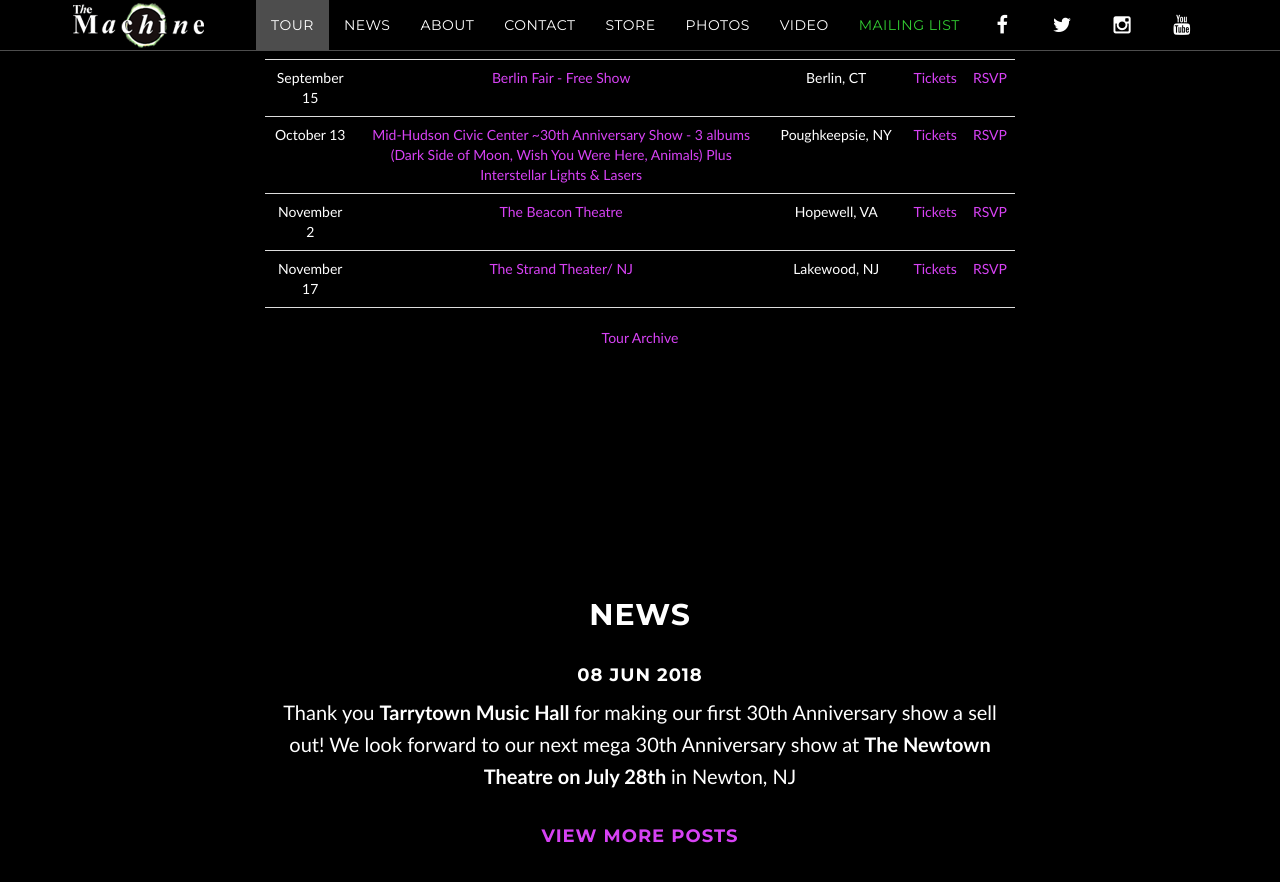
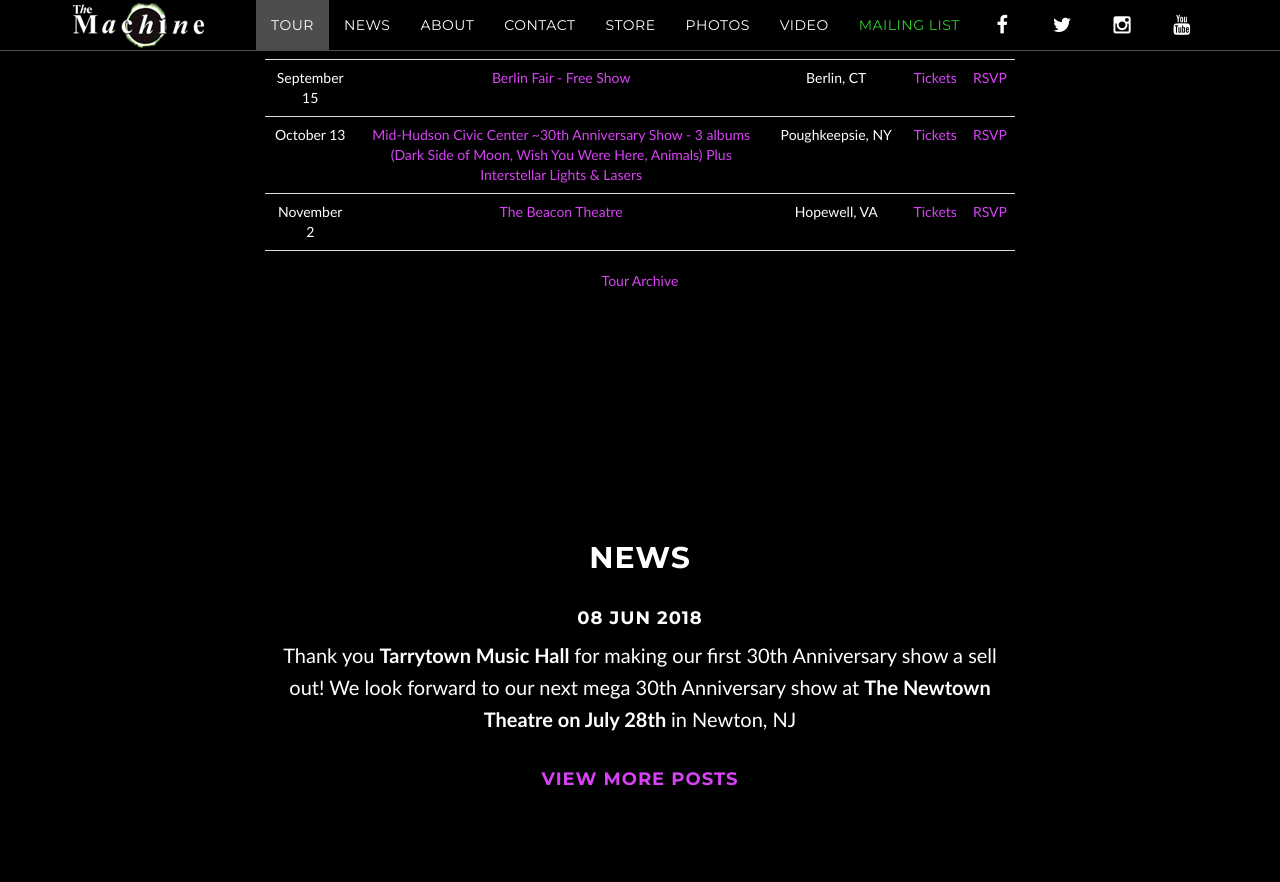
Before and after one commit to machineweb/machineweb.github.io, a Jekyll site: the page built from index.html, in a window 1280 px wide and 900 px high, scrolled down 1278 px. Shown: the top 882 px of the window. Built offline with Jekyll 4.4.1, drawn with Linux system fonts in a browser that asks for light colours; comment, search, counter and statistics services are not loaded.

Commit message:
Updated tour

```diff
--- a/_data/tour.yml
+++ b/_data/tour.yml
@@ -3353,13 +3353,7 @@
     rsvp-url: "https://www.facebook.com/events/176046606344545/"
     order: "1529038800000"
 
-  - date: "November 17 2018"
-    venue: "The Strand Theater/ NJ"
-    venue-url: "https://strand.org/get-tickets/?Page=https%3a%2f%2fpublic.ticketbiscuit.com%2fStrand%2fEvents%2f336629"
-    location: "Lakewood, NJ"
-    tickets-url: "https://strand.org/get-tickets/?Page=https%3a%2f%2fpublic.ticketbiscuit.com%2fStrand%2fEvents%2f336629"
-    rsvp-url: "https://www.facebook.com/events/183372042312496/"
-    order: "1542434400000"
+
 
   - date: "April 1 2018"
     venue: "Rams Head On Stage {Acoustic}"
```
